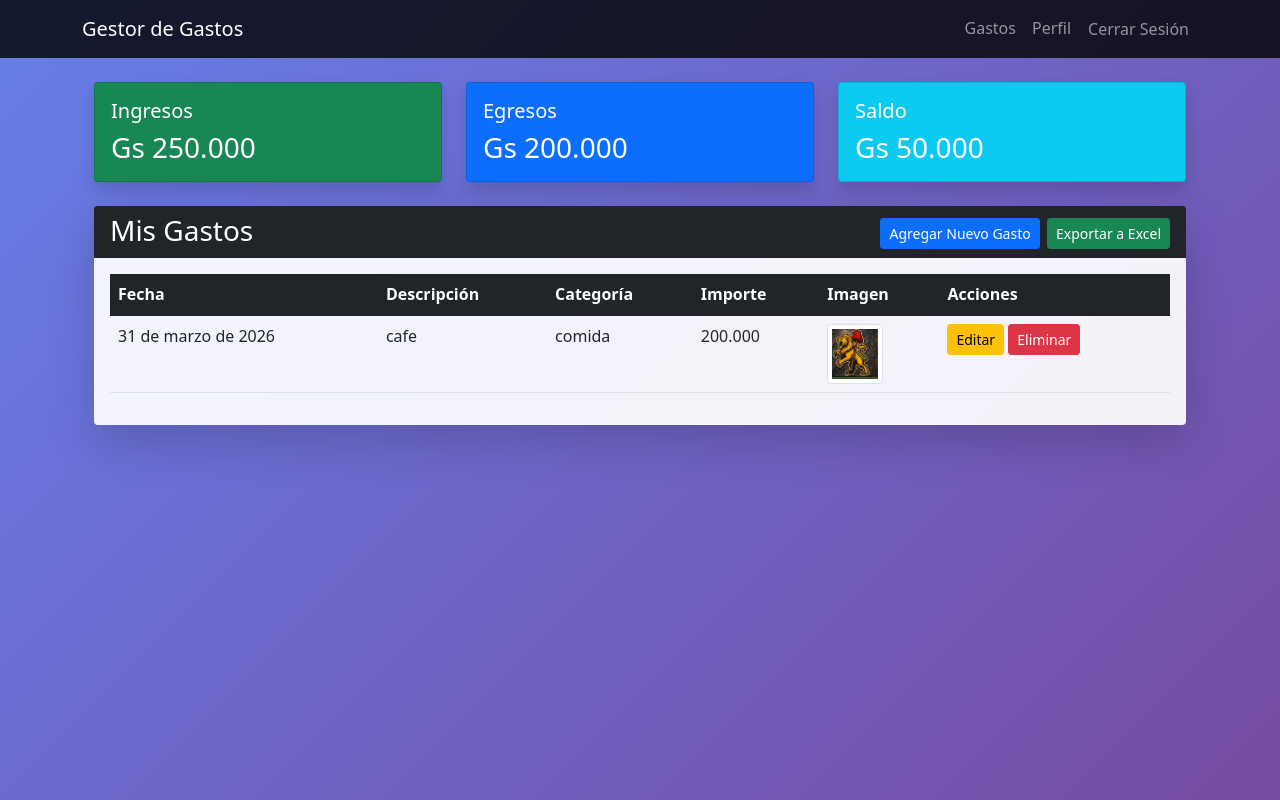
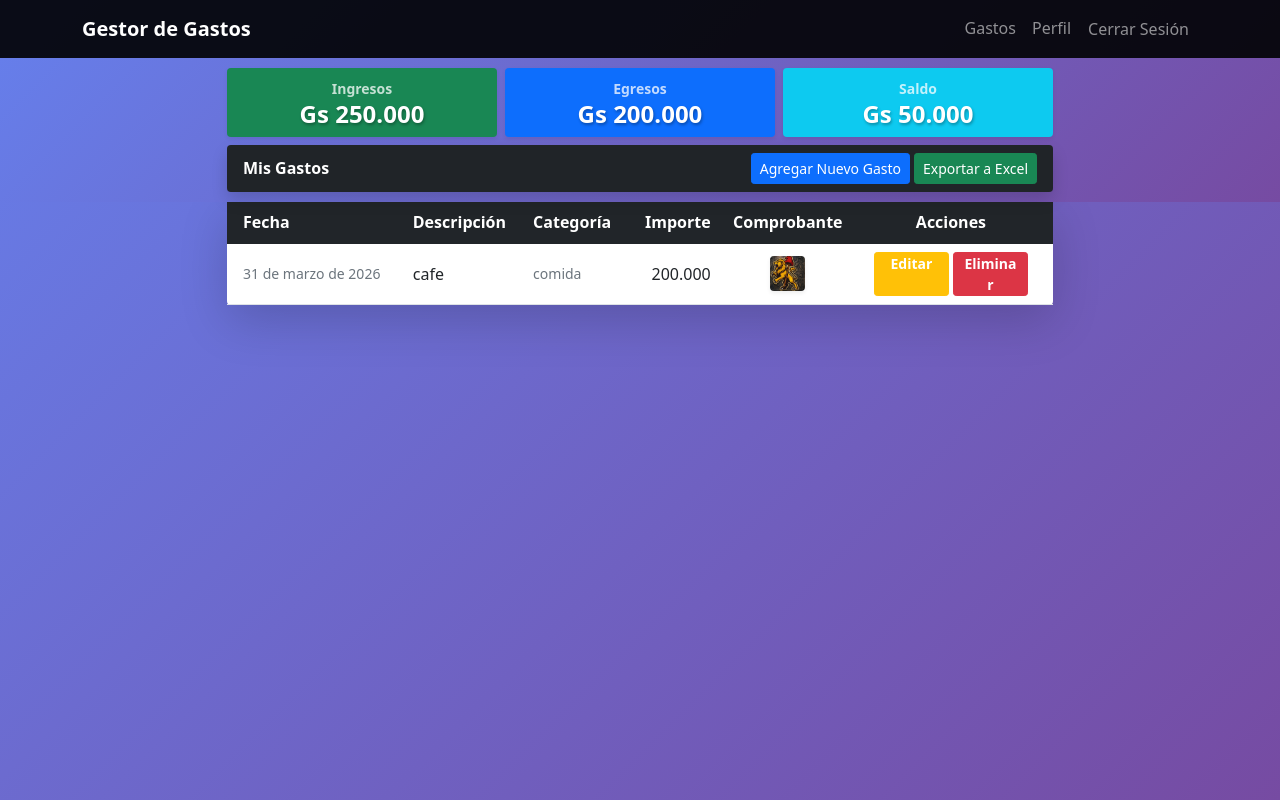
Before and after one commit to LuisMM727/gestion_gastos_personales, a Django app: page /expenses/ in a window 1280 px wide. Run offline with Django 5.2, Linux system fonts and the light colour scheme; a user stored in the database is signed in; data comes from the database, SQL or seed files in the repository; both versions use the stored data as it was after the commit.

Commit message:
Ajustes de interfaz y paginación

```diff
--- a/members/models.py
+++ b/members/models.py
@@ -10,7 +10,7 @@ import datetime
 class UserProfile(models.Model):
     user = models.OneToOneField(User, on_delete=models.CASCADE)
     salario_minimo = models.DecimalField(
-        max_digits=10, decimal_places=2, default=0, verbose_name="Salario Mínimo"
+        max_digits=12, decimal_places=0, default=0, verbose_name="Salario Mínimo"
     )
 
     def __str__(self):
--- /dev/null
+++ b/members/static/members/css/style.css
@@ -0,0 +1,29 @@
+/* members/static/members/css/style.css */
+
+/* Cuerpo con scroll fluido */
+body {
+    overflow-y: auto;
+}
+
+/* Efecto sutil para las tarjetas de totales */
+.card.shadow-sm {
+    transition: all 0.3s ease;
+}
+
+.card.shadow-sm:hover {
+    box-shadow: 0 5px 15px rgba(0, 0, 0, 0.2) !important;
+}
+
+/* Ajustes de scrollbar para navegadores modernos */
+::-webkit-scrollbar {
+    width: 6px;
+}
+
+::-webkit-scrollbar-track {
+    background: transparent;
+}
+
+::-webkit-scrollbar-thumb {
+    background: rgba(0, 0, 0, 0.2);
+    border-radius: 10px;
+}
--- a/members/templates/members/base.html
+++ b/members/templates/members/base.html
@@ -1,28 +1,32 @@
 <!DOCTYPE html>
 <html lang="es">
+
 <head>
     <meta charset="UTF-8">
     <meta name="viewport" content="width=device-width, initial-scale=1.0">
     <title>{% block title %}Gestor de Gastos{% endblock %}</title>
     <link href="https://cdn.jsdelivr.net/npm/bootstrap@5.1.3/dist/css/bootstrap.min.css" rel="stylesheet">
+    {% block extra_css %}{% endblock %}
     <style>
         body {
             background: linear-gradient(135deg, #667eea 0%, #764ba2 100%);
             min-height: 100vh;
+            margin: 0;
+            padding: 0;
         }
+
         .navbar {
-            background: rgba(0, 0, 0, 0.8) !important;
-        }
-        .card {
-            background: rgba(255, 255, 255, 0.92);
+            background: rgba(0, 0, 0, 0.9) !important;
+            z-index: 1030;
         }
     </style>
 </head>
+
 <body>
-    <nav class="navbar navbar-expand-lg navbar-dark">
+    <nav class="navbar navbar-expand-lg navbar-dark sticky-top">
         <div class="container">
-            <a class="navbar-brand" href="{% url 'home' %}">Gestor de Gastos</a>
-            <button class="navbar-toggler" type="button" data-bs-toggle="collapse" data-bs-target="#navbarNav" aria-controls="navbarNav" aria-expanded="false" aria-label="Toggle navigation">
+            <a class="navbar-brand fw-bold" href="{% url 'home' %}">Gestor de Gastos</a>
+            <button class="navbar-toggler" type="button" data-bs-toggle="collapse" data-bs-target="#navbarNav">
                 <span class="navbar-toggler-icon"></span>
             </button>
             <div class="collapse navbar-collapse" id="navbarNav">
@@ -33,7 +37,7 @@
                     <li class="nav-item">
                         <form method="post" action="{% url 'logout' %}" style="display: inline;">
                             {% csrf_token %}
-                                <button type="submit" class="btn btn-link nav-link";">Cerrar Sesión</button>
+                            <button type="submit" class="btn btn-link nav-link">Cerrar Sesión</button>
                         </form>
                     </li>
                     {% else %}
@@ -45,18 +49,20 @@
         </div>
     </nav>
 
-    <div class="container mt-4">
+    <div class="container-fluid p-0">
         {% if messages %}
+        <div class="container mt-3">
             {% for message in messages %}
             <div class="alert alert-{{ message.tags }} alert-dismissible fade show" role="alert">
                 {{ message }}
-                    <button type="button" class="btn-close" data-bs-dismiss="alert" aria-label="Cerrar"></button>
+                <button type="button" class="btn-close" data-bs-dismiss="alert"></button>
             </div>
             {% endfor %}
+        </div>
         {% endif %}
         {% block content %}{% endblock %}
     </div>
-
     <script src="https://cdn.jsdelivr.net/npm/bootstrap@5.1.3/dist/js/bootstrap.bundle.min.js"></script>
 </body>
+
 </html>
--- a/members/templates/members/expense_list.html
+++ b/members/templates/members/expense_list.html
@@ -1,92 +1,203 @@
 {% extends 'members/base.html' %}
-{% load currency_tags %} <!-- Cargamos etiquetas personalizadas para formatear moneda -->
-{% block title %}Mis Gastos{% endblock %}
+{% load static %}
+{% load currency_tags %}
+
+{% block extra_css %}
+<link rel="stylesheet" href="{% static 'members/css/style.css' %}">
+<style>
+    /* Bloque superior fijo pegado a la navbar */
+    .sticky-header-container {
+        position: sticky;
+        top: 56px;
+        z-index: 1020;
+        background: linear-gradient(135deg, #667eea 0%, #764ba2 100%);
+        padding: 10px 0;
+    }
+
+    /* Cuadro de totales angosto y centrado */
+    .totales-compactos {
+        max-width: 850px;
+        margin: 0 auto;
+    }
+
+    /* Jerarquía Tipográfica para Totales (Mejora visual) */
+    .total-label {
+        font-size: 0.75rem;
+        text-transform: uppercase;
+        letter-spacing: 1px;
+        font-weight: 600;
+        opacity: 0.85;
+        display: block;
+    }
+
+    .monto-header {
+        font-size: 1.5rem;
+        /* Aumentado para resaltar */
+        text-shadow: 1px 2px 3px rgba(0, 0, 0, 0.3);
+        display: block;
+        line-height: 1.2;
+    }
+
+    /* Botones de acción con ancho uniforme */
+    .btn-fijo {
+        width: 75px;
+        text-align: center;
+    }
+
+    /* Filas con colores alternos para mejor lectura */
+    .table-zebra tbody tr:nth-of-type(even) {
+        background-color: #f2f4f7;
+    }
+
+    .table-zebra tbody tr:hover {
+        background-color: #e9ecef !important;
+    }
+
+    /* Ajustes móviles */
+    @media (max-width: 768px) {
+        .totales-compactos {
+            max-width: 100%;
+        }
+
+        .monto-header {
+            font-size: 1.2rem;
+        }
+
+        .btn-fijo {
+            width: 70px;
+        }
+    }
+</style>
+{% endblock %}
 
 {% block content %}
-<div class="container">
-    <div class="row mb-4">
-
-        <div class="col-md-4">
-            <div class="card text-white bg-success shadow">
-                <div class="card-body">
-                    <h5 class="card-title">Ingresos</h5>
-                    <h3 class="card-text">Gs {{ salario_minimo|gs_format }}</h3>
+<div class="sticky-header-container">
+    <div class="container totales-compactos">
+        <!-- Totales -->
+        <div class="row g-2 mb-2">
+            <div class="col-4">
+                <div class="card text-white bg-success shadow-sm border-0">
+                    <div class="card-body p-2 text-center">
+                        <small class="fw-bold opacity-75">Ingresos</small>
+                        <span class="monto-header fw-bold">Gs {{ salario_minimo|gs_format }}</span>
+                    </div>
+                </div>
+            </div>
+            <div class="col-4">
+                <div class="card text-white bg-primary shadow-sm border-0">
+                    <div class="card-body p-2 text-center">
+                        <small class="fw-bold opacity-75">Egresos</small>
+                        <span class="monto-header fw-bold">Gs {{ total_gastado|gs_format }}</span>
+                    </div>
+                </div>
+            </div>
+            <div class="col-4">
+                <div
+                    class="card text-white {% if diferencia >= 0 %}bg-info{% else %}bg-danger{% endif %} shadow-sm border-0">
+                    <div class="card-body p-2 text-center">
+                        <small class="fw-bold opacity-75">Saldo</small>
+                        <span class="monto-header fw-bold">Gs {{ diferencia|gs_format }}</span>
+                    </div>
                 </div>
             </div>
         </div>
 
-        <div class="col-md-4">
-            <div class="card text-white bg-primary shadow">
-                <div class="card-body">
-                    <h5 class="card-title">Egresos</h5>
-                    <h3 class="card-text">Gs {{ total_gastado|gs_format }}</h3>
-                </div>
-            </div>
-        </div>
-
-        <div class="col-md-4">
-            <div class="card text-white {% if diferencia >= 0 %}bg-info{% else %}bg-danger{% endif %} shadow">
-                <div class="card-body">
-                    <h5 class="card-title">Saldo</h5>
-                    <h3 class="card-text">Gs {{ diferencia|gs_format }}</h3>
+        <!-- Encabezado de Tabla Fijo -->
+        <div class="card bg-dark text-white border-0 rounded-bottom-0 shadow">
+            <div class="card-header border-0 py-2">
+                <div class="d-flex justify-content-between align-items-center">
+                    <span class="fw-bold">Mis Gastos</span>
+                    <div class="d-flex gap-1">
+                        <a href="{% url 'expense_create' %}" class="btn btn-primary btn-sm">Agregar Nuevo Gasto</a>
+                        <a href="{% url 'expense_export_excel' %}" class="btn btn-success btn-sm">Exportar a Excel</a>
+                    </div>
                 </div>
             </div>
         </div>
     </div>
-    <div class="card shadow-lg border-0 rounded-lg">
-        <div class="card-header bg-dark text-white">
-            <h3 class="mb-0 d-flex justify-content-between align-items-center">
-                Mis Gastos
-                <div>
-                    <a href="{% url 'expense_create' %}" class="btn btn-primary btn-sm">Agregar Nuevo Gasto</a>
-                    <a href="{% url 'expense_export_excel' %}" class="btn btn-success btn-sm">Exportar a Excel</a>
-                </div>
-            </h3>
-        </div>
-        <div class="card-body">
+</div>
+
+<div class="container totales-compactos mb-5">
+    <div class="card border-0 shadow-lg rounded-top-0">
+        <div class="card-body p-0">
             <div class="table-responsive">
-                <table class="table table-hover">
+                <table class="table table-hover align-middle mb-0 table-zebra">
                     <thead class="table-dark">
                         <tr>
-                            <th>Fecha</th>
+                            <th class="ps-3">Fecha</th>
                             <th>Descripción</th>
-                            <th>Categoría</th>
-                            <th>Importe</th>
-                            <th>Imagen</th>
-                            <th>Acciones</th>
+                            <th class="text-start">Categoría</th> <!-- Alineado a la izquierda -->
+                            <th class="text-end">Importe</th>
+                            <th class="text-center">Comprobante</th> <!-- Columna recuperada -->
+                            <th class="text-center pe-3">Acciones</th>
                         </tr>
                     </thead>
                     <tbody>
                         {% for expense in expenses %}
                         <tr>
-                            <td>{{ expense.date }}</td>
+                            <td class="ps-3 small text-muted">{{ expense.date }}</td>
                             <td>{{ expense.description }}</td>
-                            <td>{{ expense.category }}</td>
-                            <td>{{ expense.amount|gs_format }}</td>
-                            <td>
+
+                            <!-- Categoría: sin fondo, alineada a la izquierda y letra pequeña -->
+                            <td class="text-start text-muted small">
+                                {{ expense.category }}
+                            </td>
+
+                            <!-- Importe: sin negritas -->
+                            <td class="text-end">
+                                {{ expense.amount|gs_format }}
+                            </td>
+
+                            <!-- Imagen: Columna recuperada -->
+                            <td class="text-center">
                                 {% if expense.image %}
-                                <img src="{{ expense.image.url }}" alt="Imagen del gasto" class="img-thumbnail"
-                                    style="max-width: 60px; max-height: 60px;">
+                                <img src="{{ expense.image.url }}" class="rounded shadow-sm"
+                                    style="height: 35px; width: 35px; object-fit: cover;">
                                 {% else %}
-                                <span class="text-muted">Sin imagen</span>
+                                <span class="text-muted" style="font-size: 0.7rem;">Sin foto</span>
                                 {% endif %}
                             </td>
-                            <td>
-                                <a href="{% url 'expense_update' expense.pk %}"
-                                    class="btn btn-warning btn-sm">Editar</a>
-                                <a href="{% url 'expense_delete' expense.pk %}"
-                                    class="btn btn-danger btn-sm">Eliminar</a>
+
+                            <!-- Acciones: Botones con el mismo ancho -->
+                            <td class="text-center pe-3">
+                                <div class="d-flex justify-content-center gap-1">
+                                    <a href="{% url 'expense_update' expense.pk %}"
+                                        class="btn btn-warning btn-sm py-0 fw-bold text-white btn-fijo">
+                                        Editar
+                                    </a>
+                                    <a href="{% url 'expense_delete' expense.pk %}"
+                                        class="btn btn-danger btn-sm py-0 fw-bold text-white btn-fijo">
+                                        Eliminar
+                                    </a>
+                                </div>
                             </td>
                         </tr>
                         {% empty %}
                         <tr>
-                            <td colspan="6" class="text-center text-muted">No tienes gastos registrados.</td>
+                            <td colspan="6" class="text-center py-4 text-muted">No hay gastos registrados.</td>
                         </tr>
                         {% endfor %}
                     </tbody>
                 </table>
             </div>
         </div>
+
+        <!-- Paginación -->
+        {% if expenses.has_other_pages %}
+        <div class="card-footer bg-white border-0 py-3 text-center">
+            <div class="btn-group shadow-sm">
+                {% if expenses.has_previous %}
+                <a href="?page=1" class="btn btn-outline-primary btn-sm">Pág. 1</a>
+                <a href="?page={{ expenses.previous_page_number }}" class="btn btn-outline-primary btn-sm">Anterior</a>
+                {% endif %}
+                <span class="btn btn-primary btn-sm active">Página {{ expenses.number }}</span>
+                {% if expenses.has_next %}
+                <a href="?page={{ expenses.next_page_number }}" class="btn btn-outline-primary btn-sm">Siguiente</a>
+                <a href="?page={{ expenses.paginator.num_pages }}" class="btn btn-outline-primary btn-sm">&raquo;</a>
+                {% endif %}
+            </div>
+        </div>
+        {% endif %}
     </div>
 </div>
 {% endblock %}
--- a/members/views.py
+++ b/members/views.py
@@ -4,6 +4,7 @@ from django.contrib import messages
 from .models import Expense, UserProfile
 from .forms import ExpenseForm, UserRegisterForm, UserProfileForm
 import datetime
+from django.core.paginator import Paginator
 
 # ==========================================
 # BLOQUE 1: GESTIÓN DE USUARIOS Y PERFIL
@@ -66,16 +67,27 @@ def home(request):
 # LISTAR: Muestra todos los gastos del usuario y hace cálculos financieros
 @login_required
 def expense_list(request):
-    expenses = Expense.objects.filter(user=request.user)
-    total_gastado = sum(expense.amount for expense in expenses)
+    # 1. Obtenemos todos los gastos del usuario ordenados por fecha descendente
+    expenses_list = Expense.objects.filter(user=request.user).order_by("-date")
+
+    # 2. Lógica financiera (se mantiene igual)
+    total_gastado = sum(expense.amount for expense in expenses_list)
     profile = UserProfile.objects.filter(user=request.user).first()
     salario_minimo = profile.salario_minimo if profile else 0
     diferencia = salario_minimo - total_gastado if salario_minimo > 0 else 0
+
+    # 3. Configuración del Paginador (Ejemplo: 6 gastos por página)
+    paginator = Paginator(expenses_list, 7)
+    page_number = request.GET.get("page")  # Captura el número de página de la URL
+    page_obj = paginator.get_page(
+        page_number
+    )  # Obtiene los registros de esa página específica
+
     return render(
         request,
         "members/expense_list.html",
         {
-            "expenses": expenses,
+            "expenses": page_obj,  # IMPORTANTE: Ahora enviamos el objeto de página
             "total_gastado": total_gastado,
             "salario_minimo": salario_minimo,
             "diferencia": diferencia,
```
Also changed, not shown: members/templates/members/expense_form.html (+4 -4 lines), members/templates/members/profile.html (+49 -8 lines), db.sqlite3, members/migrations/0007_alter_userprofile_salario_minimo.py (added). Lines whose indentation alone changed are shown as unchanged.
